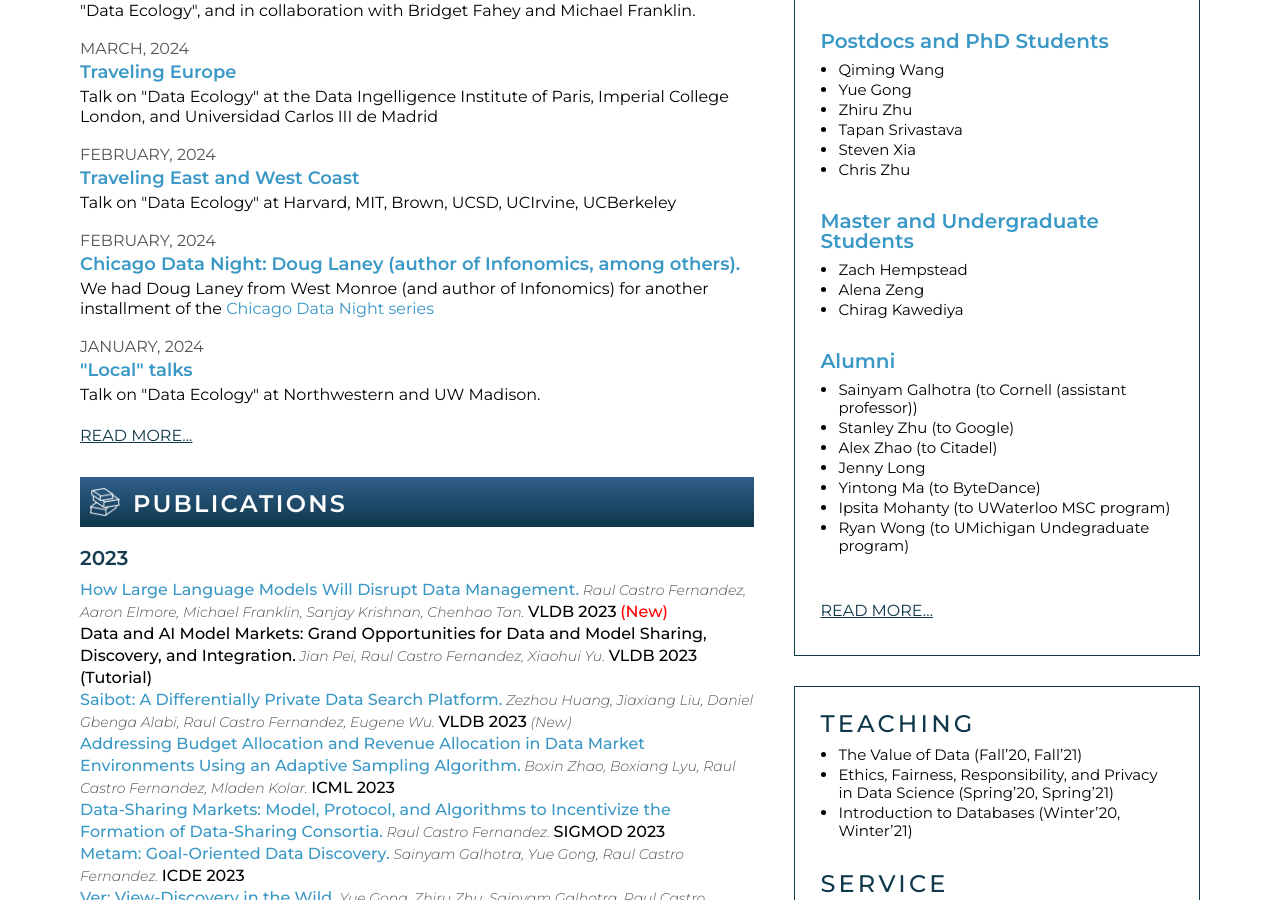
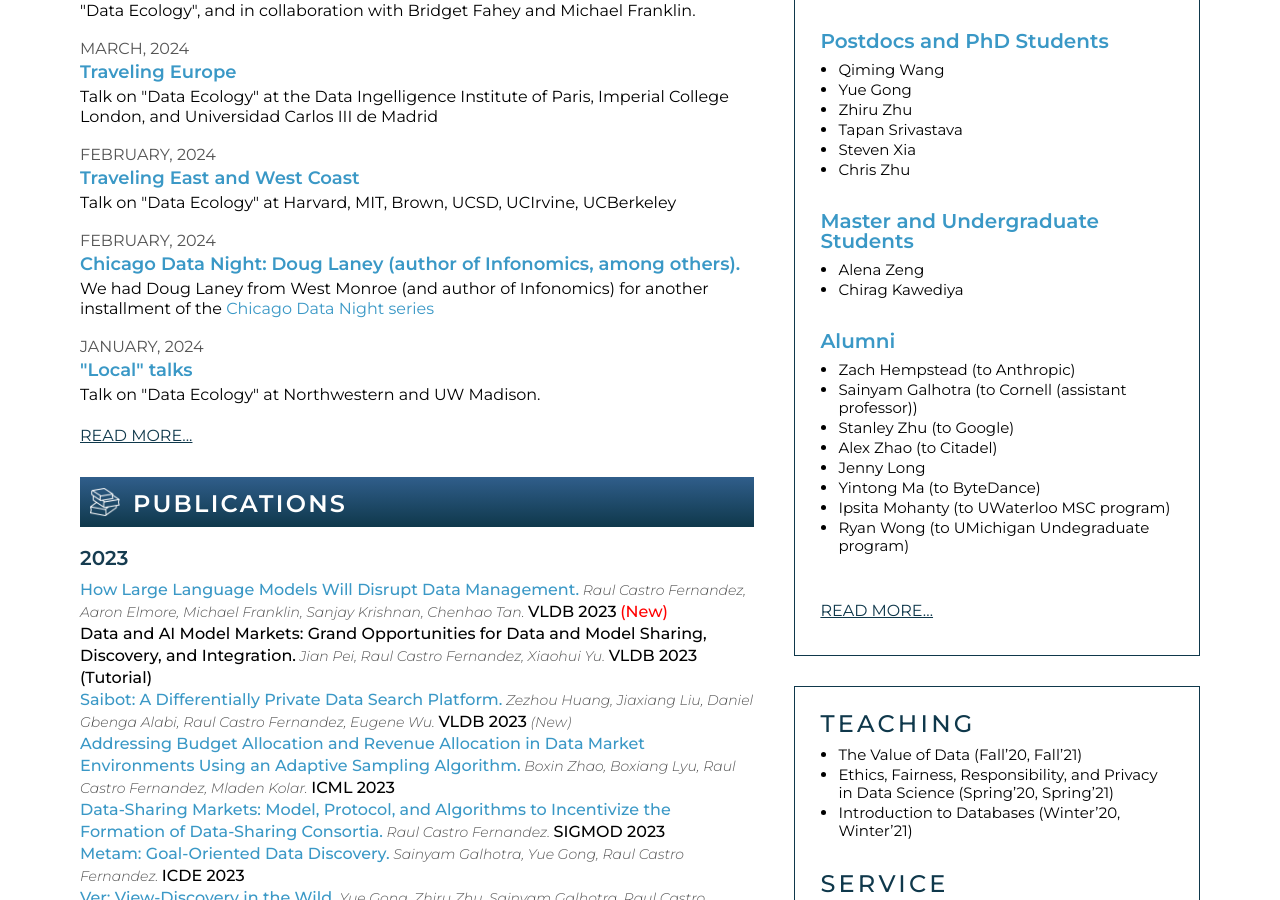
Before and after one commit to raulcf/raulcf.github.io, a Jekyll site: the page index.html, which Jekyll copies as it is, in a window 1280 px wide and 900 px high, scrolled down 454 px. Built offline with Jekyll 4.4.1, drawn with Linux system fonts in a browser that asks for light colours.

Commit message:
zach gets a job

```diff
--- a/index.html
+++ b/index.html
@@ -364,12 +364,12 @@ Pietzuch.   <strong>PhD Workshop@DEBS’13</strong>
                     </ul>
                     <h3>Master and Undergraduate Students</h3>
                     <ul>
-                        <li>Zach Hempstead</li>
                         <li>Alena Zeng</li>
                         <li>Chirag Kawediya</li>
                     </ul>
                     <h3>Alumni</h3>
                     <ul>
+                        <li>Zach Hempstead (to Anthropic) </li>
                         <li>Sainyam Galhotra (to Cornell (assistant professor))</li>
                         <li>Stanley Zhu (to Google)</li>
                         <li>Alex Zhao (to Citadel)</li>
```
